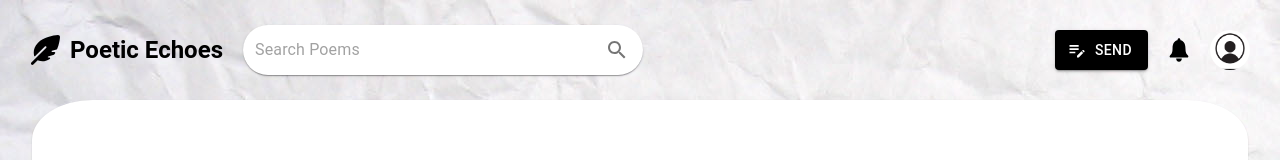
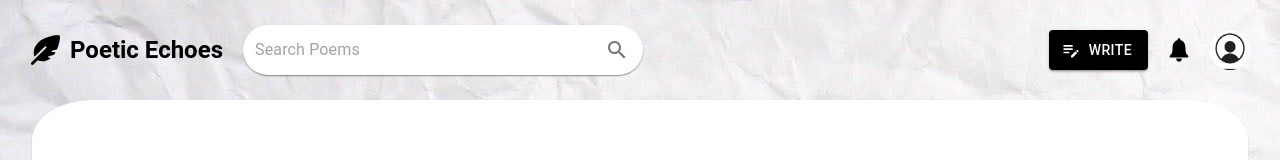
Before and after one commit to sanjanabharath/Poetic-Echoes, a Next.js app: page /poems in a window 1280 px wide. Shown: the top 160 px of the page. Built offline with nearby package versions, Linux system fonts and the light colour scheme.

Commit message:
added navigation

```diff
--- a/app/poems/page.tsx
+++ b/app/poems/page.tsx
@@ -1,3 +1,5 @@
+"use client";
+
 import React from "react";
 import { Button, Avatar } from "@mui/material";
 import EditNoteIcon from "@mui/icons-material/EditNote";
@@ -5,7 +7,9 @@ import Search from "@/components/Search";
 import Logo from "@/components/Logo";
 import { IoIosNotifications } from "react-icons/io";
 import Posts from "@/components/Posts";
+import { useRouter } from "next/navigation";
 const Blogs = () => {
+  const router = useRouter();
   return (
     <div>
       <div
@@ -24,8 +28,9 @@ const Blogs = () => {
             variant="contained"
             startIcon={<EditNoteIcon />}
             style={{ backgroundColor: "black", color: "white" }}
+            onClick={() => router.push("/createPost")}
           >
-            Send
+            Write
           </Button>
           <IoIosNotifications
             size={30}
--- a/components/Buttons.tsx
+++ b/components/Buttons.tsx
@@ -30,7 +30,7 @@ const Buttons = () => {
         style={{ borderColor: "black", color: "black" }}
         onClick={() => route.push("/blogs")}
       >
-        Cancel
+        Back
       </Button>
     </div>
   );
```
